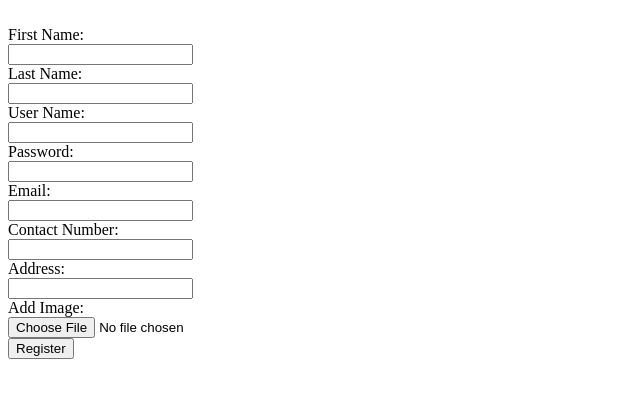
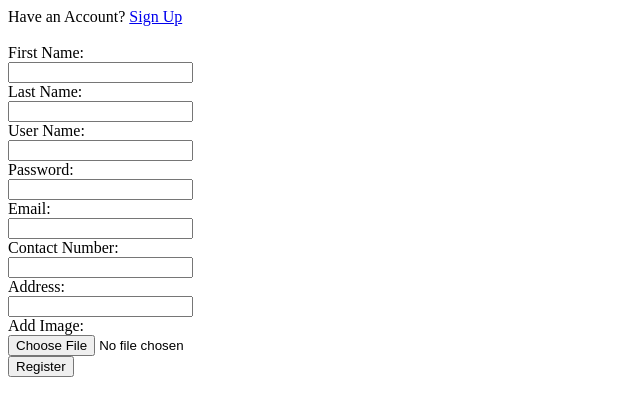
Before and after one commit to magister1101/PetalScape, a PHP site: page /registration.php in a window 1280 px wide. Shown: the top 416 px of the page, without its empty margins (0-640 px from the left). Run offline with PHP 8.4, Linux system fonts and the light colour scheme.

Commit message:
Update login and registration

```diff
--- a/petalScape/login.php
+++ b/petalScape/login.php
@@ -14,6 +14,8 @@
 </head>
 
 <body>
+    <label for="NoAccount">No Account?</label>
+    <a href="registration.php">Sign Up</a>
     <form action="functions/func_login.php" method="post">
         <label for="userName">User Name:</label> <br>
         <input type="text" name="userName" id="userName" required> <br>
@@ -21,6 +23,7 @@
         <input type="password" name="password" id="password" required> <br>
         <input type="submit" value="Login">
     </form>
+    <a href="#">Forgot Password</a>
 </body>
 
 </html>
--- a/petalScape/registration.php
+++ b/petalScape/registration.php
@@ -14,6 +14,8 @@
 </head>
 
 <body>
+    <label for="haveAnAccount">Have an Account?</label>
+    <a href="login.php">Sign Up</a>
     <form action="functions/func_registration.php" method="post" enctype="multipart/form-data"> <br>
         <label for="firstName">First Name:</label> <br>
         <input type="text" name="firstName" id="firstName" required> <br>
```
